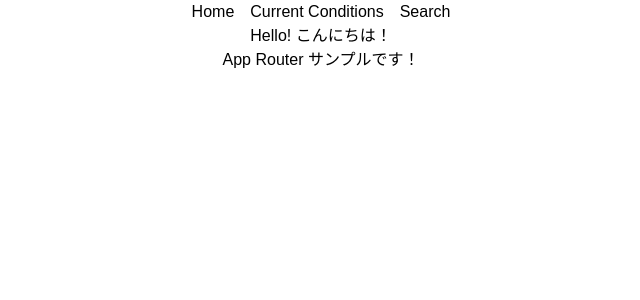
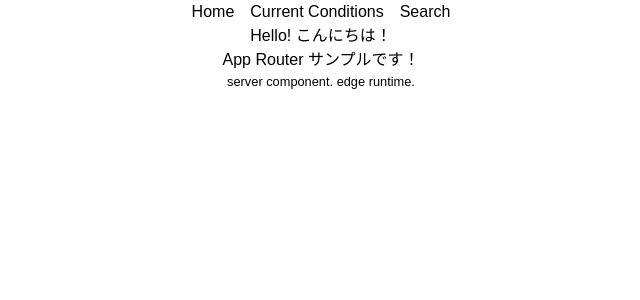
Before and after one commit to ryota-09/app-router-sample, a Next.js app: page / in a window 1280 px wide. Shown: the top 300 px of the page, without its empty margins (319-959 px from the left). Built offline with nearby package versions, Linux system fonts and the light colour scheme.

Commit message:
page.tsxの更新

```diff
--- a/src/app/page.tsx
+++ b/src/app/page.tsx
@@ -5,6 +5,7 @@ export default function HomePage() {
     <>
       <h1>Hello! こんにちは！</h1>
       <p>App Router サンプルです！</p>
+      <small>server component. edge runtime.</small>
     </>
   );
 }
```
